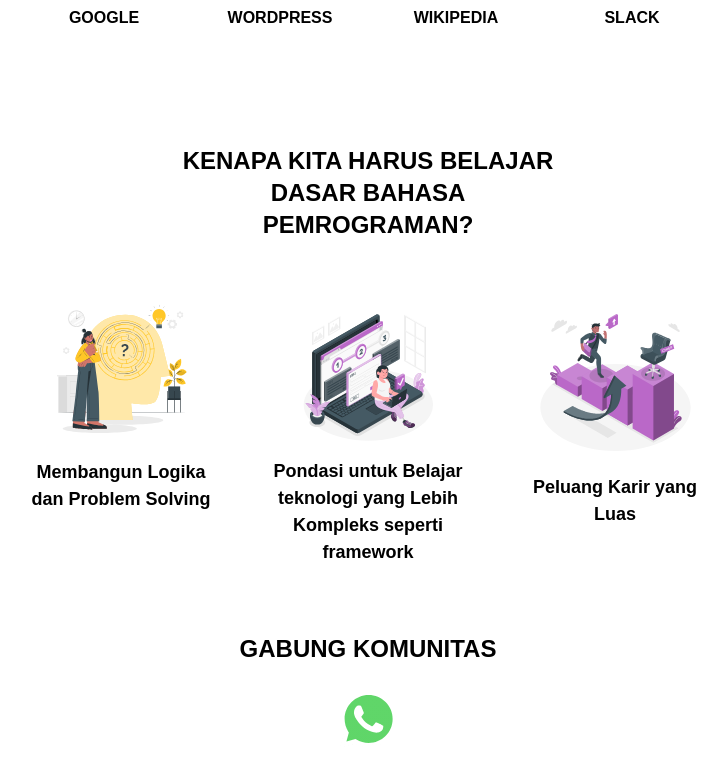
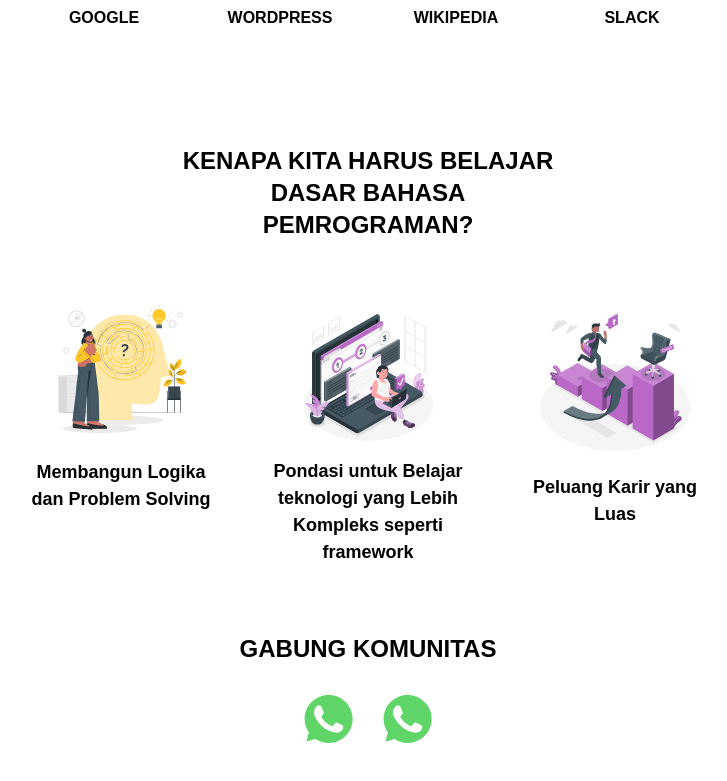
Before and after one commit to aftlah/soflepro, a Next.js app: page / in a window 1280 px wide. Shown: the part 1912-2693 px from the top of the page, without its empty margins (272-999 px from the left). Built offline with nearby package versions, Linux system fonts and the light colour scheme.

Commit message:
add link whatsappgrup and discord

```diff
--- a/src/app/page.tsx
+++ b/src/app/page.tsx
@@ -242,7 +242,10 @@ export default function Home() {
       <section className="md:mt-5">
         <div className="flex flex-col">
           {dataGame.map((languageData, index) => (
-                        <div key={index} className="mt-11 md:mt-5 md:mb-5 container md:text-center border-primary">
+            <div
+              key={index}
+              className="mt-11 md:mt-5 md:mb-5 container md:text-center border-primary"
+            >
               <div className="md:mb-10">
                 <h1 className="text-lg md:text-2xl font-extrabold text-primary">
                   {languageData.language}
@@ -262,7 +265,9 @@ export default function Home() {
                       className="border-2 border-[#092534] dark:border-none rounded-xl "
                       style={{ width: "auto", height: "auto" }}
                     />
-                                        <div className="font-extrabold text-center">{app.title}</div>
+                    <div className="font-extrabold text-center">
+                      {app.title}
+                    </div>
                   </div>
                 ))}
               </div>
@@ -327,7 +332,23 @@ export default function Home() {
           <h1 className="font-extrabold text-[24px] dark:text-primary uppercase">
             Gabung Komunitas
           </h1>
-                    <Link href={""}>
+          <div className="md:flex md:gap-5">
+            <Link
+              target="_blank"
+              href={"https://chat.whatsapp.com/FJtKCGovsuhAdzbfrbQNAH"}
+            >
+              <Image
+                src={"/images/whatsapp.svg"}
+                width={58}
+                height={58}
+                alt="img-footer1"
+                style={{ width: "auto", height: "auto" }}
+              />
+            </Link>
+            <Link
+              target="_blank"
+              href={"https://discord.com/invite/seJKCqASJ3"}
+            >
               <Image
                 src={"/images/whatsapp.svg"}
                 width={58}
@@ -337,10 +358,8 @@ export default function Home() {
               />
             </Link>
           </div>
+        </div>
       </section>
-
-
-
     </div>
   );
 }
```
Lines whose indentation alone changed are shown as unchanged.
